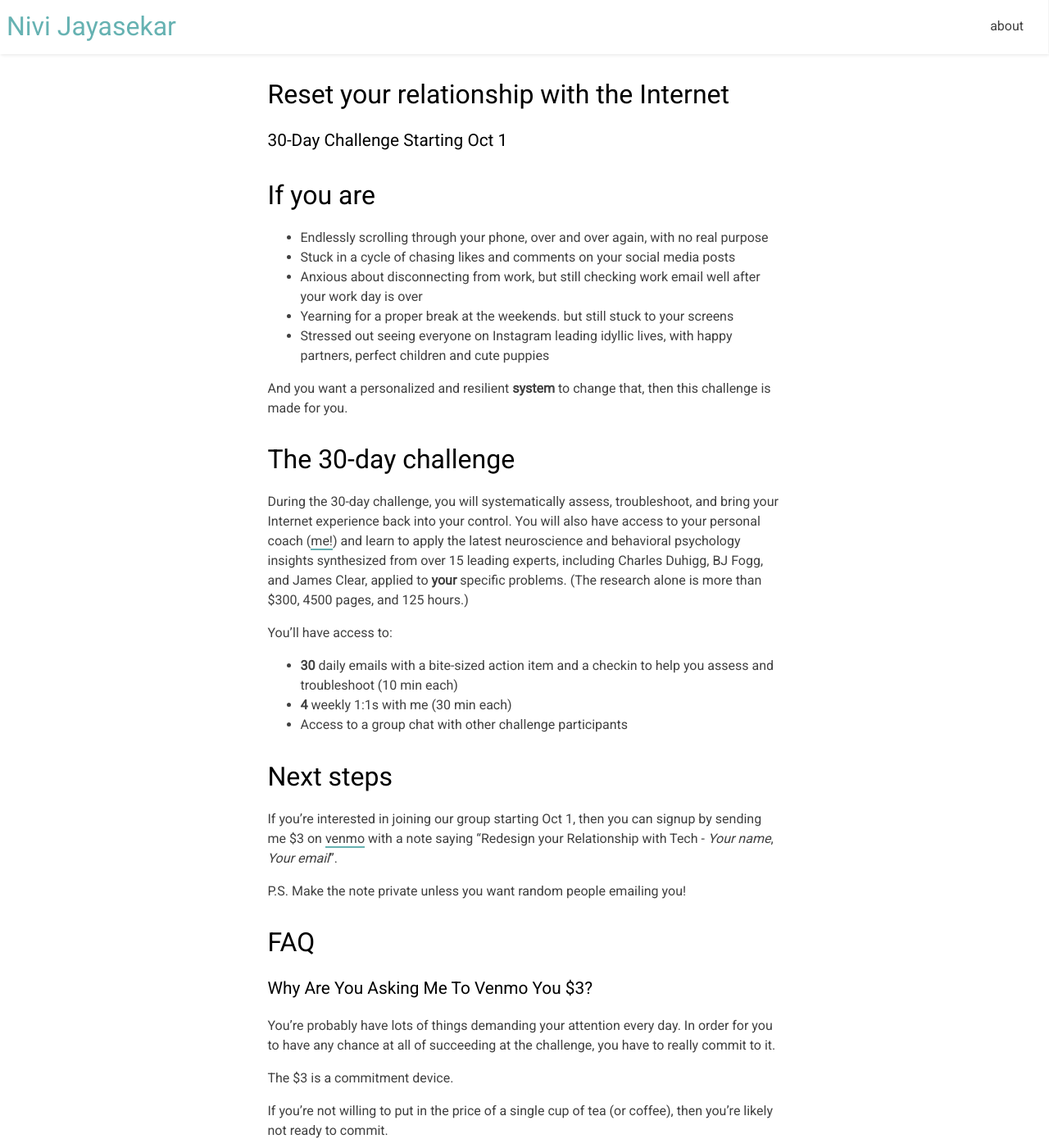
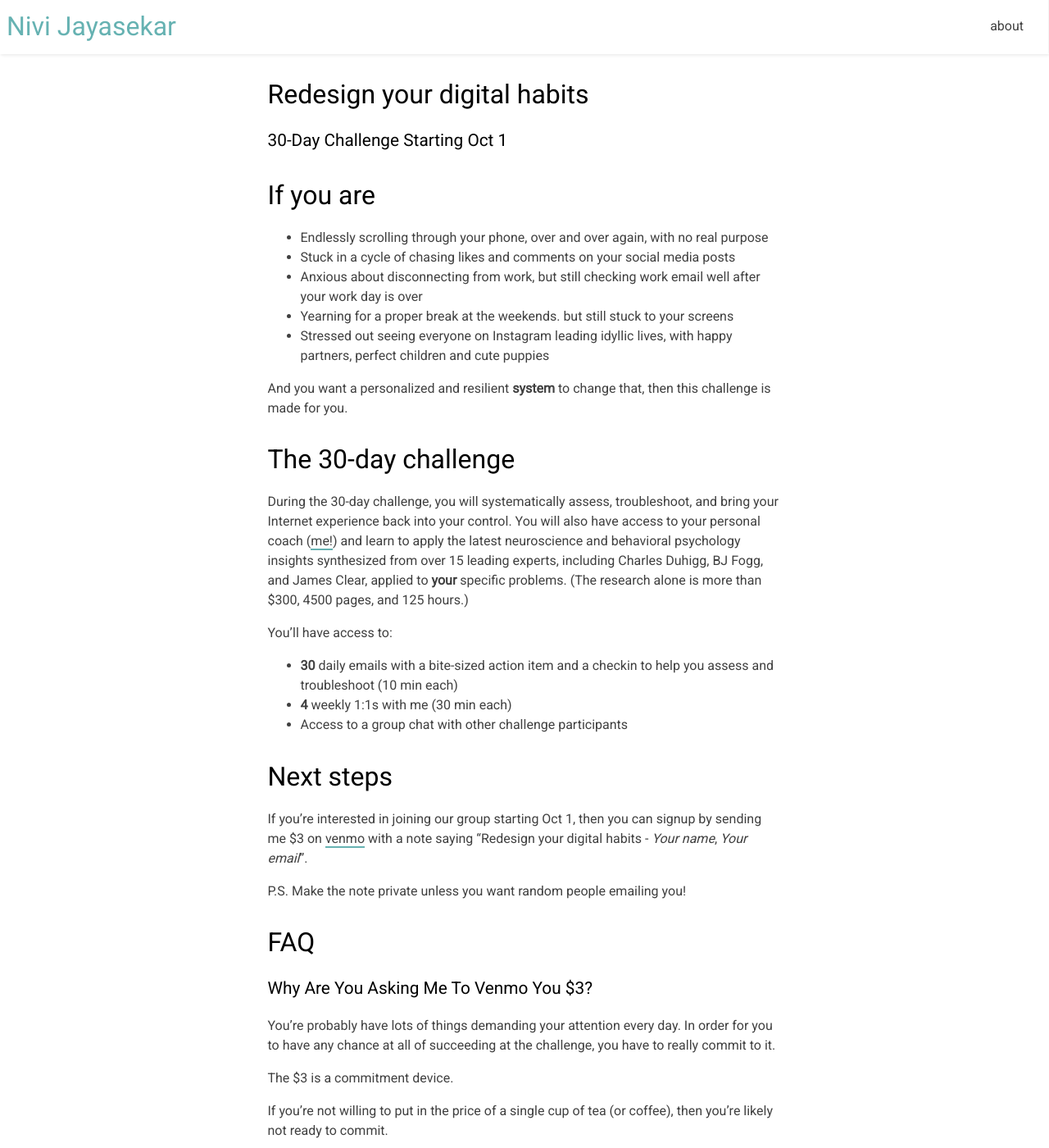
Before and after one commit to nivivive/heynivi, a Jekyll site: the page built from _products/digital-detox.md, in a window 1280 px wide and 1400 px high. Shown: the whole window at 82% size. Built offline with Jekyll 4.4.1, drawn with Linux system fonts in a browser that asks for light colours; nearby versions of some CDN libraries; some of the changed text lies outside the part shown.

Commit message:
product title

```diff
--- a/_products/digital-detox.md
+++ b/_products/digital-detox.md
@@ -1,6 +1,6 @@
 ---
 layout: product
-title: 'Reset your relationship with the Internet'
+title: 'Redesign your digital habits'
 details: '30-day challenge starting Oct 1'
 ---
 
@@ -22,7 +22,7 @@ You'll have access to:
 - Access to a group chat with other challenge participants
 
 # Next steps
-If you're interested in joining our group starting Oct 1, then you can signup by sending me $3 on [venmo](https://venmo.com/nivivive) with a note saying "Redesign your Relationship with Tech - *Your name*, *Your email*".
+If you're interested in joining our group starting Oct 1, then you can signup by sending me $3 on [venmo](https://venmo.com/nivivive) with a note saying "{{ page.title }} - *Your name*, *Your email*".
 
 P.S. Make the note private unless you want random people emailing you!
 
```
